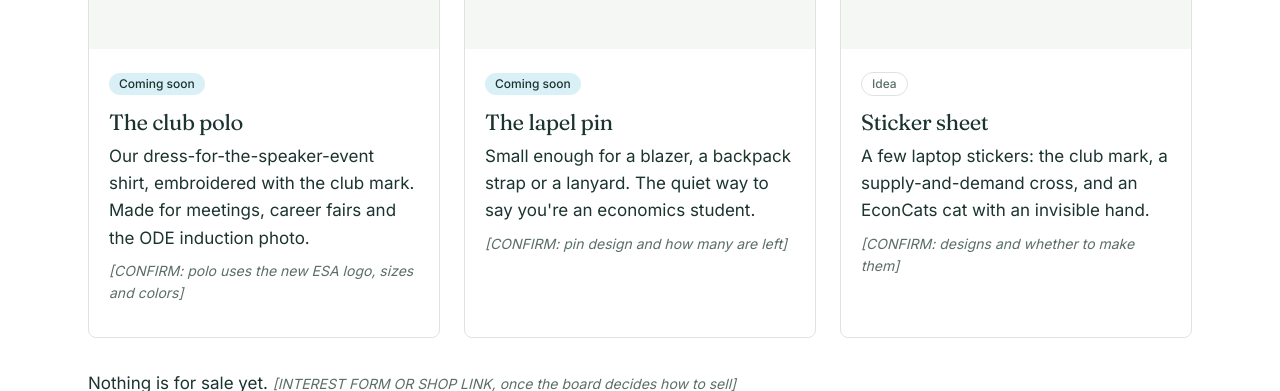
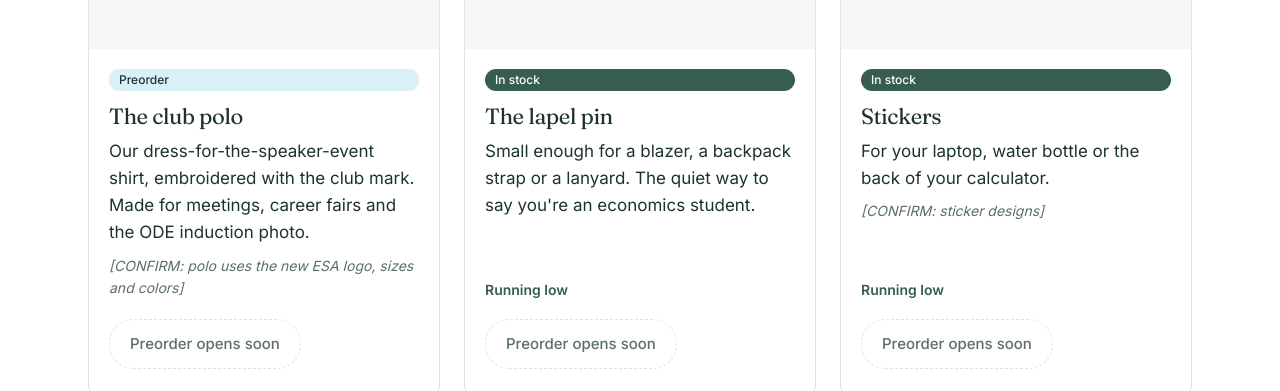
Before and after one commit to pickelhauben/econcats, an Astro site: page /merch in a window 1280 px wide. Shown: the part 728-1119 px from the top of the page. Built offline with nearby package versions, Linux system fonts and the light colour scheme; Astro itself is replaced by a stand-in of ours.

Commit message:
Merch: preorder buttons, stock counts, pins and stickers in stock
Each item gets a Preorder button that opens one shared preorderUrl
(empty for now, so buttons read "Preorder opens soon"). Pins and
stickers are in stock and running low; stock counts are a field the
board fills in merch.json. Guide added to docs/updating-the-site.md.

Co-Authored-By: Claude Opus 5.5 <noreply@anthropic.com>

```diff
--- a/src/data/merch.json
+++ b/src/data/merch.json
@@ -1,9 +1,12 @@
 {
+  "preorderUrl": "",
   "items": [
     {
       "id": "polo",
       "name": "The club polo",
-      "status": "Coming soon",
+      "status": "Preorder",
+      "stock": null,
+      "low": false,
       "blurb": "Our dress-for-the-speaker-event shirt, embroidered with the club mark. Made for meetings, career fairs and the ODE induction photo.",
       "detail": "[CONFIRM: polo uses the new ESA logo, sizes and colors]",
       "photo": "",
@@ -12,21 +15,24 @@
     {
       "id": "pin",
       "name": "The lapel pin",
-      "status": "Coming soon",
+      "status": "In stock",
+      "stock": null,
+      "low": true,
       "blurb": "Small enough for a blazer, a backpack strap or a lanyard. The quiet way to say you're an economics student.",
-      "detail": "[CONFIRM: pin design and how many are left]",
+      "detail": "",
       "photo": "",
       "photo_alt": "ESA lapel pin"
     },
     {
       "id": "stickers",
-      "name": "Sticker sheet",
-      "status": "Idea",
-      "blurb": "A few laptop stickers: the club mark, a supply-and-demand cross, and an EconCats cat with an invisible hand.",
-      "detail": "[CONFIRM: designs and whether to make them]",
+      "name": "Stickers",
+      "status": "In stock",
+      "stock": null,
+      "low": true,
+      "blurb": "For your laptop, water bottle or the back of your calculator.",
+      "detail": "[CONFIRM: sticker designs]",
       "photo": "",
-      "photo_alt": ""
+      "photo_alt": "ESA stickers"
     }
-  ],
-  "interestUrl": ""
+  ]
 }
--- a/src/lib/content.ts
+++ b/src/lib/content.ts
@@ -247,12 +247,15 @@ export function pastSpeakers(): Speaker[] {
 }
 
 // ---- Merch & keepsakes (/merch). Static JSON, not sheet-backed yet. ----
-export type MerchStatus = 'Available' | 'Coming soon' | 'Idea';
+// Board guide: "Merch page" in docs/updating-the-site.md.
+export type MerchStatus = 'In stock' | 'Preorder' | 'Idea';
 
 export interface MerchItem {
   id: string;
   name: string;
   status: MerchStatus;
+  stock?: number | null; // how many are left; null = not counted yet. 0 = sold out (preorder the next batch)
+  low?: boolean; // show "Running low"
   blurb: string;
   detail?: string; // facts still to confirm, in [brackets]
   photo?: string; // path under src/assets/photos/, e.g. "merch/polo.jpg"
@@ -263,5 +266,5 @@ export function allMerch(): MerchItem[] {
   return merchJson.items as MerchItem[];
 }
 
-/** Link to a merch interest form. Empty until the board decides how to take interest or sell. */
-export const merchInterestUrl: string = merchJson.interestUrl;
+/** Link the Preorder buttons open (e.g. a preorder form). Empty = buttons show "Preorder opens soon". */
+export const merchPreorderUrl: string = merchJson.preorderUrl;
--- a/src/pages/merch.astro
+++ b/src/pages/merch.astro
@@ -3,10 +3,19 @@ import { Image } from 'astro:assets';
 import Layout from '../layouts/Layout.astro';
 import SocialLink from '../components/SocialLink.astro';
 import site from '../data/site.json';
-import { allMerch, merchInterestUrl } from '../lib/content';
+import { allMerch, merchPreorderUrl } from '../lib/content';
 import { resolvePhoto } from '../lib/photos';
 
-const items = allMerch().map((m) => ({ ...m, img: resolvePhoto(m.photo) }));
+const items = allMerch().map((m) => {
+  const counted = typeof m.stock === 'number';
+  const soldOut = counted && m.stock === 0;
+  const stockLine = soldOut
+    ? 'Sold out. Preorder the next batch.'
+    : counted
+      ? `${m.stock} left${m.low ? ', running low' : ''}`
+      : m.low ? 'Running low' : '';
+  return { ...m, img: resolvePhoto(m.photo), stockLine, soldOut };
+});
 ---
 <Layout title="Merch" description="EconCats merch and keepsakes from the Economics Student Association: the club polo, the lapel pin and a few things worth keeping.">
 
@@ -46,19 +55,25 @@ const items = allMerch().map((m) => ({ ...m, img: resolvePhoto(m.photo) }));
               )}
           </div>
           <div class="body">
-            <span class={`chip chip-${m.status.toLowerCase().replace(' ', '-')}`}>{m.status}</span>
+            <span class={`chip chip-${(m.soldOut ? 'Sold out' : m.status).toLowerCase().replace(' ', '-')}`}>{m.soldOut ? 'Sold out' : m.status}</span>
             <h3>{m.name}</h3>
             <p>{m.blurb}</p>
             {m.detail && <p class="todo-line">{m.detail}</p>}
+            <div class="buy">
+              {m.stockLine && <p class={`stock${m.low || m.soldOut ? ' stock-low' : ''}`}>{m.stockLine}</p>}
+              {m.status !== 'Idea' && (merchPreorderUrl
+                ? <a class="btn primary" href={merchPreorderUrl} target="_blank" rel="noopener noreferrer">Preorder<span class="sr-only"> {m.name} (opens in a new tab)</span> <span aria-hidden="true">↗</span></a>
+                : <span class="btn pending" aria-disabled="true">Preorder opens soon</span>)}
+            </div>
           </div>
         </li>
       ))}
     </ul>
 
     <div class="interest">
-      {merchInterestUrl
-        ? <a class="btn primary" href={merchInterestUrl} target="_blank" rel="noopener noreferrer">Tell us what you'd wear <span aria-hidden="true">↗</span><span class="sr-only"> (opens in a new tab)</span></a>
-        : <p class="soon">Nothing is for sale yet. <span class="todo-line">[INTEREST FORM OR SHOP LINK, once the board decides how to sell]</span> Until then, follow <SocialLink href={site.instagram} label={site.instagramHandle} /> for the first drop.</p>}
+      <p class="soon">{merchPreorderUrl
+        ? 'Preorders tell us what to make and how many.'
+        : 'Preorders open soon.'} <span class="todo-line">{merchPreorderUrl ? '[CONFIRM: pickup and payment details]' : '[PREORDER FORM LINK]'}</span> Follow <SocialLink href={site.instagram} label={site.instagramHandle} /> for each new drop.</p>
     </div>
   </section>
 
@@ -158,12 +173,19 @@ const items = allMerch().map((m) => ({ ...m, img: resolvePhoto(m.photo) }));
   .ph path, .ph circle, .ph rect { fill: var(--white); stroke: var(--esa-green); stroke-width: 2.5; stroke-linejoin: round; }
   .ph .line { fill: none; stroke: var(--cyan); }
   .ph .mark { fill: var(--esa-green); stroke: none; }
-  .body { padding: 20px 20px 24px; }
+  .body { padding: 20px 20px 24px; display: flex; flex-direction: column; flex: 1; }
+  .buy { margin-top: auto; padding-top: 12px; display: grid; gap: 10px; justify-items: start; }
+  .stock { margin: 0; font-size: 14px; color: var(--muted); }
+  .stock-low { color: var(--esa-green); font-weight: 600; }
+  .buy .btn { min-height: 44px; }
+  .btn.pending { border-style: dashed; color: var(--muted); border-color: var(--rule); cursor: default; }
+  .btn.pending:hover { background: transparent; color: var(--muted); }
   .body h3 { margin: 12px 0 8px; }
   .body p { margin: 0 0 8px; }
   .chip { display: inline-block; font-size: 12px; font-weight: 500; line-height: 1; padding: 5px 10px; border-radius: 999px; }
-  .chip-available { background: var(--esa-green); color: var(--white); }
-  .chip-coming-soon { background: color-mix(in srgb, var(--cyan) 18%, var(--white)); color: var(--deep); }
+  .chip-in-stock { background: var(--esa-green); color: var(--white); }
+  .chip-preorder { background: color-mix(in srgb, var(--cyan) 18%, var(--white)); color: var(--deep); }
+  .chip-sold-out { background: var(--deep); color: var(--white); }
   .chip-idea { border: 1px solid var(--rule); color: var(--muted); }
   .interest { margin-top: 32px; }
   .soon { margin: 0; max-width: 40em; }
```
Also changed, not shown: CLAUDE.md (+1 -1 lines), docs/updating-the-site.md (+16 -0 lines).
